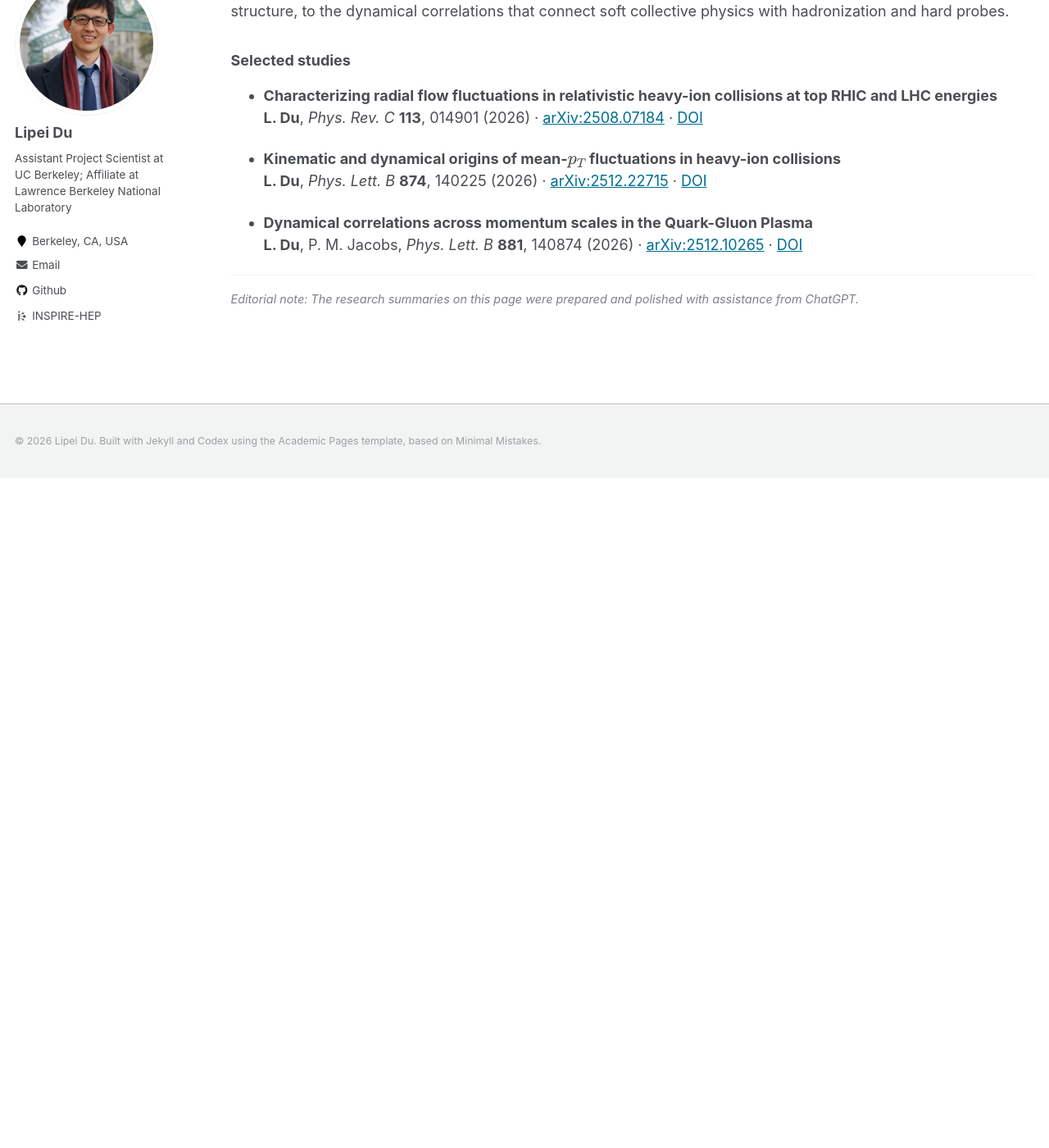
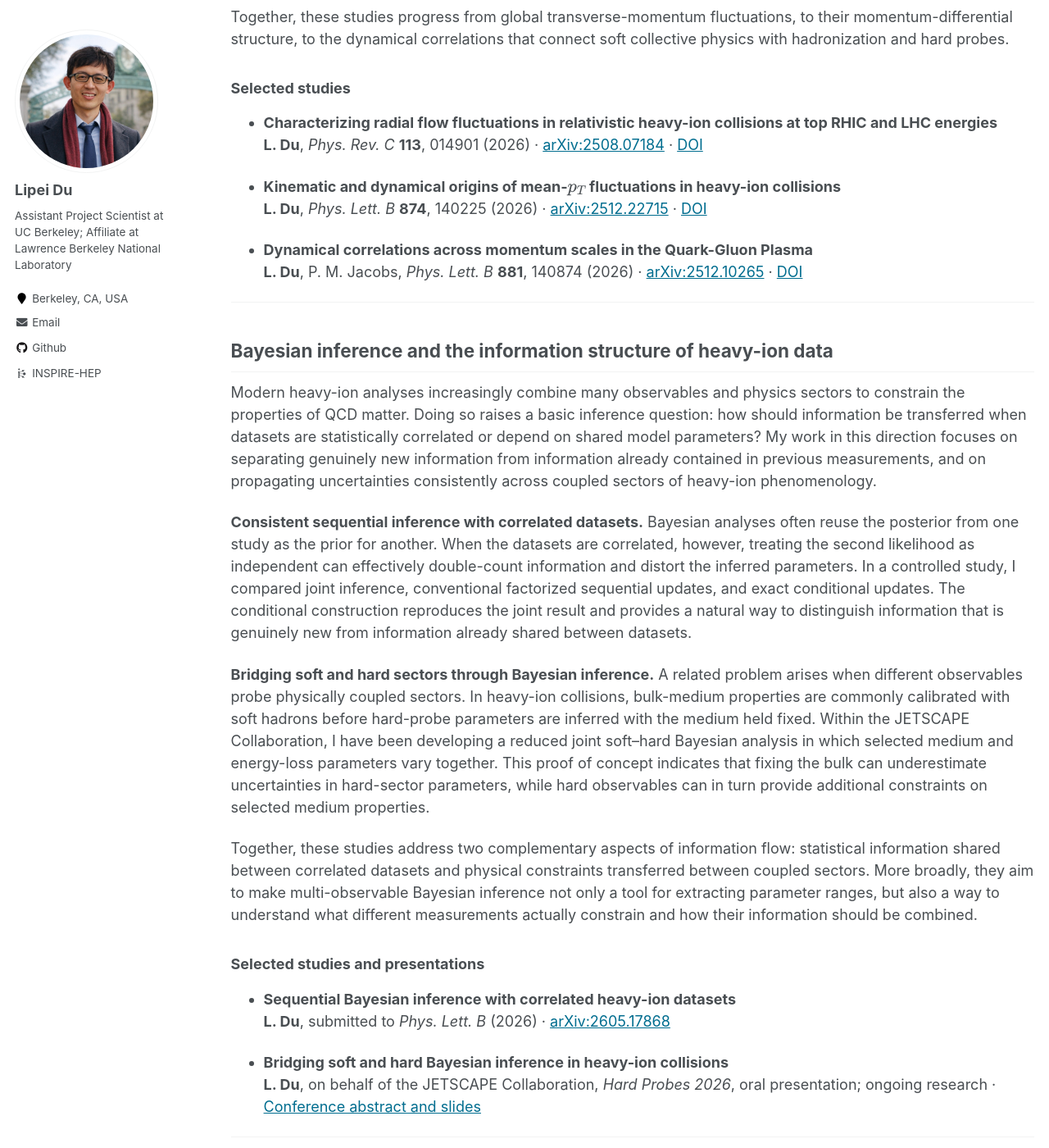
Before and after one commit to LipeiDu/lipeidu.github.io, a Jekyll site: the page built from _pages/research-topics.md, in a window 1280 px wide and 1400 px high, scrolled down 6053 px. Shown: the whole window at 82% size. Built offline with Jekyll 4.4.1, drawn with Linux system fonts in a browser that asks for light colours; some web fonts are replaced; before the commit the page ends 6636 px from its top, so only the background shows below that; some of the changed text lies outside the part shown.

Commit message:
Update research page with fifth topic

```diff
--- a/_pages/research-topics.md
+++ b/_pages/research-topics.md
@@ -5,7 +5,7 @@ permalink: /research/
 author_profile: true
 published: true
 mathjax: true
-excerpt: "Recent research on baryon dynamics, critical and collective fluctuations, electromagnetic probes, and correlations across momentum scales."
+excerpt: "Recent research on baryon dynamics, critical and collective fluctuations, electromagnetic probes, correlations across momentum scales, and Bayesian inference."
 ---
 
 This page highlights some of the research topics I have been working on recently.
@@ -17,6 +17,7 @@ This page highlights some of the research topics I have been working on recently
     <li><a href="#critical-fluctuations-and-the-search-for-the-qcd-critical-point">Critical fluctuations and QCD criticality</a></li>
     <li><a href="#electromagnetic-probes-and-multimessenger-perspectives">Electromagnetic probes and multimessenger perspectives</a></li>
     <li><a href="#collective-fluctuations-and-dynamical-correlations-across-momentum-scales">Collective fluctuations across momentum scales</a></li>
+    <li><a href="#bayesian-inference-and-the-information-structure-of-heavy-ion-data">Bayesian inference and information structure</a></li>
   </ol>
 </nav>
 
@@ -144,4 +145,24 @@ Together, these studies progress from global transverse-momentum fluctuations, t
 
 ---
 
+## Bayesian inference and the information structure of heavy-ion data
+
+Modern heavy-ion analyses increasingly combine many observables and physics sectors to constrain the properties of QCD matter. Doing so raises a basic inference question: how should information be transferred when datasets are statistically correlated or depend on shared model parameters? My work in this direction focuses on separating genuinely new information from information already contained in previous measurements, and on propagating uncertainties consistently across coupled sectors of heavy-ion phenomenology.
+
+**Consistent sequential inference with correlated datasets.** Bayesian analyses often reuse the posterior from one study as the prior for another. When the datasets are correlated, however, treating the second likelihood as independent can effectively double-count information and distort the inferred parameters. In a controlled study, I compared joint inference, conventional factorized sequential updates, and exact conditional updates. The conditional construction reproduces the joint result and provides a natural way to distinguish information that is genuinely new from information already shared between datasets.
+
+**Bridging soft and hard sectors through Bayesian inference.** A related problem arises when different observables probe physically coupled sectors. In heavy-ion collisions, bulk-medium properties are commonly calibrated with soft hadrons before hard-probe parameters are inferred with the medium held fixed. Within the JETSCAPE Collaboration, I have been developing a reduced joint soft–hard Bayesian analysis in which selected medium and energy-loss parameters vary together. This proof of concept indicates that fixing the bulk can underestimate uncertainties in hard-sector parameters, while hard observables can in turn provide additional constraints on selected medium properties.
+
+Together, these studies address two complementary aspects of information flow: statistical information shared between correlated datasets and physical constraints transferred between coupled sectors. More broadly, they aim to make multi-observable Bayesian inference not only a tool for extracting parameter ranges, but also a way to understand what different measurements actually constrain and how their information should be combined.
+
+### Selected studies and presentations
+
+- **Sequential Bayesian inference with correlated heavy-ion datasets**<br>
+  **L. Du**, submitted to *Phys. Lett. B* (2026) · [arXiv:2605.17868](https://arxiv.org/abs/2605.17868)
+
+- **Bridging soft and hard Bayesian inference in heavy-ion collisions**<br>
+  **L. Du**, on behalf of the JETSCAPE Collaboration, *Hard Probes 2026*, oral presentation; ongoing research · [Conference abstract and slides](https://indico.cern.ch/event/1428985/contributions/6971782/)
+
+---
+
 <p class="research-colophon">Editorial note: The research summaries on this page were prepared and polished with assistance from ChatGPT.</p>
```
